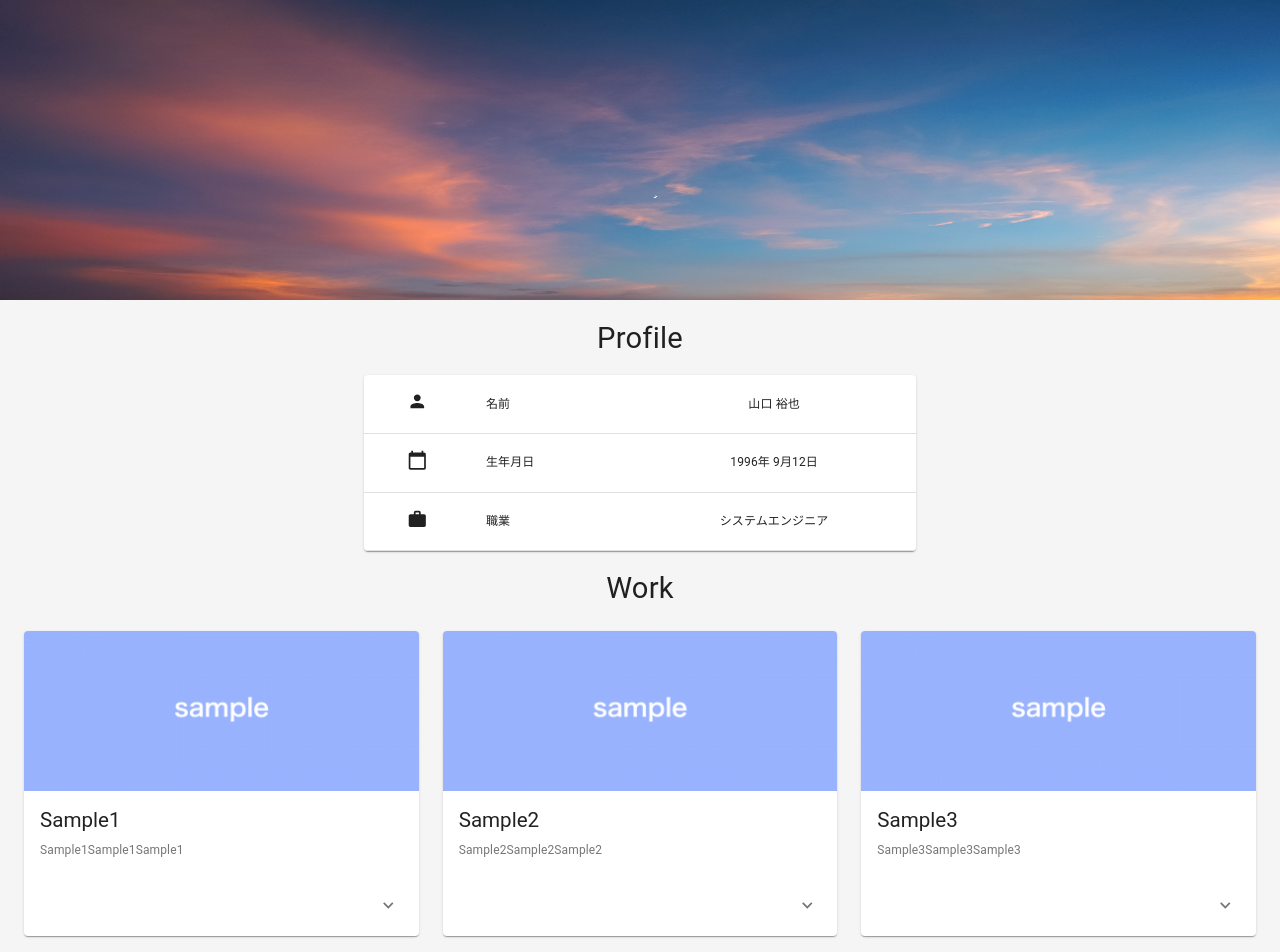
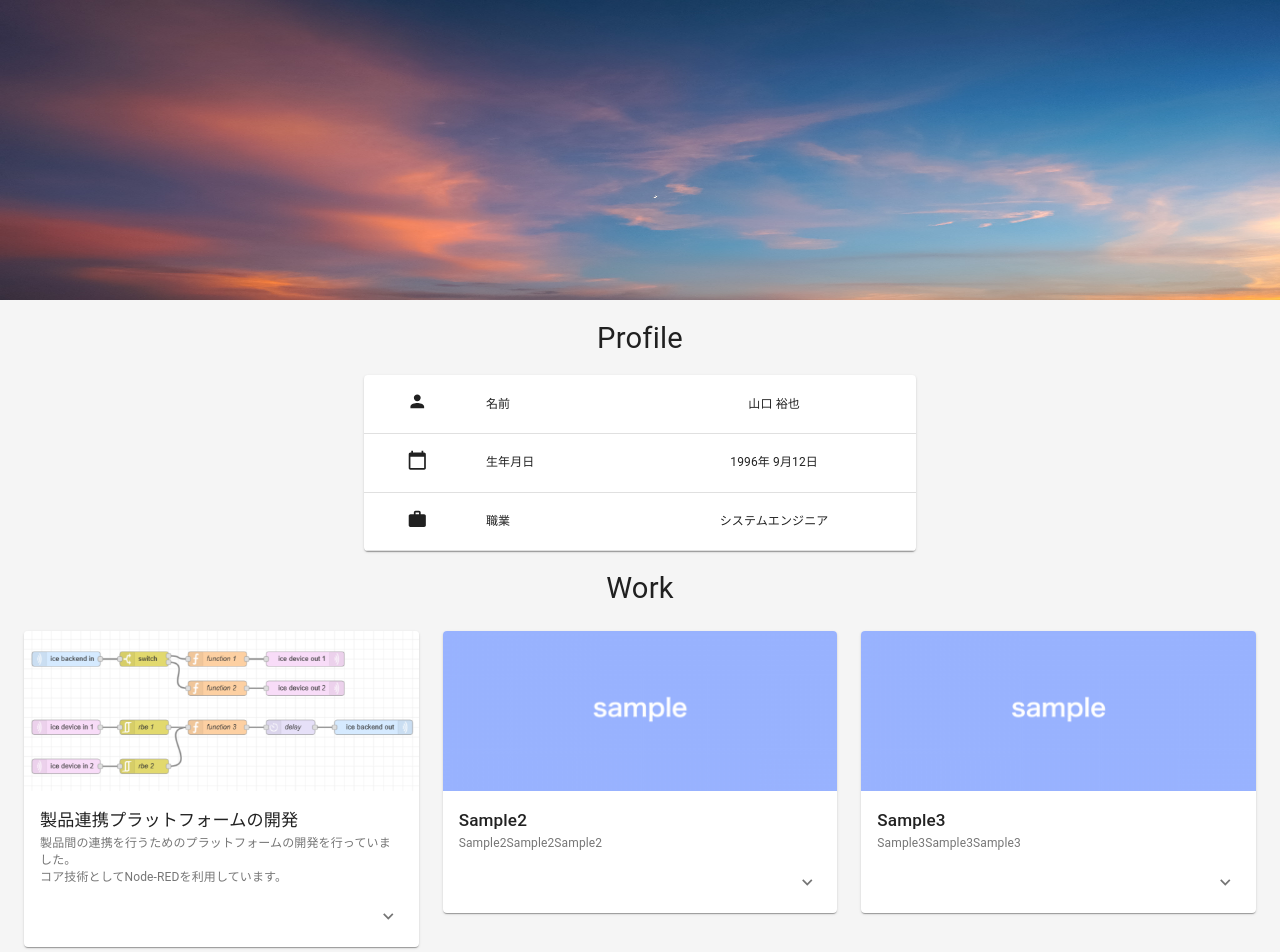
Before and after one commit to takusan64/takusan64.github.io, a React (Create React App) app: page / in a window 1280 px wide. Shown: the top 952 px of the page. Built offline with nearby package versions, Linux system fonts and the light colour scheme.

Commit message:
change interface

```diff
--- a/package.json
+++ b/package.json
@@ -26,7 +26,7 @@
     "build": "react-scripts build",
     "test": "react-scripts test",
     "eject": "react-scripts eject",
-    "deploy": "gh-pages -d build"
+    "deploy": "react-scripts build && gh-pages -d build"
   },
   "homepage": "https://takusan64.github.io/",
   "eslintConfig": {
--- a/src/components/ContentCard.tsx
+++ b/src/components/ContentCard.tsx
@@ -1,5 +1,5 @@
 import React from 'react'
-import { makeStyles , createStyles} from '@material-ui/styles'
+import { makeStyles, createStyles } from '@material-ui/styles'
 import { Theme } from '@material-ui/core/styles/createMuiTheme'
 import { grey } from '@material-ui/core/colors'
 import clsx from 'clsx';
@@ -16,7 +16,7 @@ import {
 import ExpandMoreIcon from '@material-ui/icons/ExpandMore'
 import { ContentCard as IContentCard } from '../utils/interface'
 
-const useStyles = makeStyles((theme: Theme)  =>
+const useStyles = makeStyles((theme: Theme) =>
   createStyles({
     expand: {
       transform: 'rotate(0deg)',
@@ -28,17 +28,30 @@ const useStyles = makeStyles((theme: Theme)  =>
     expandOpen: {
       transform: 'rotate(180deg)',
     },
-    button:{
+    button: {
       '&:hover': {
         background: grey[200]
       },
+    },
+    card_content: {
+      paddingBottom: theme.spacing(0)
+    },
+    card_action: {
+      paddingTop: theme.spacing(0),
+      paddingBottom: theme.spacing(0)
+    },
+    card_content_detail: {
+      paddingTop: theme.spacing(0),
+      "&:last-child": {
+        paddingBottom: theme.spacing(2)
+      }
     }
   }
-))
+  ))
 
 type ContentCardProps = { content_card: IContentCard }
 
-const ContentCard: React.FC<ContentCardProps> = ({content_card}) => {
+const ContentCard: React.FC<ContentCardProps> = ({ content_card }) => {
   const classes = useStyles()
 
   const [expanded, setExpanded] = React.useState(false);
@@ -48,28 +61,30 @@ const ContentCard: React.FC<ContentCardProps> = ({content_card}) => {
   };
 
   return (
-    <Card>
+    <Card className={classes.card_content}>
       <CardMedia
         component="img"
         alt={content_card.title}
         height="160"
         image={content_card.src}
       />
-      <CardContent>
-        <Typography gutterBottom variant="h5" component="h2">
+      <CardContent className={classes.card_content}>
+        <Typography variant="h6">
           {content_card.title}
         </Typography>
-        <Typography variant="body2" color="textSecondary" component="p">
-          {content_card.discription}
-        </Typography>
+        {content_card.discription.map((card_discription, i) =>
+          <Typography variant="body2" color="textSecondary" component="p" key={i}>
+            {card_discription}
+          </Typography>
+        )}
       </CardContent>
       <CardActions disableSpacing>
-        {!content_card.url? (
+        {!content_card.url ? (
           <></>
-          ) : (
+        ) : (
           <Button
-            variant="text"
-            color="primary"
+            variant="contained"
+            color="inherit"
             href={content_card.url}
             target="_blank"
             rel="noopener"
@@ -89,12 +104,12 @@ const ContentCard: React.FC<ContentCardProps> = ({content_card}) => {
           <ExpandMoreIcon />
         </IconButton>
       </CardActions>
-      {!content_card.content_card_detail? (
+      {!content_card.content_card_detail ? (
         <></>
-        ) : (
+      ) : (
         <Collapse in={expanded} timeout="auto" unmountOnExit>
-          <CardContent>
-            <Typography gutterBottom variant="h6"  component="h2">
+          <CardContent className={classes.card_content_detail}>
+            <Typography gutterBottom variant="subtitle1" component="h2">
               {content_card.content_card_detail.title}
             </Typography>
             {content_card.content_card_detail.discription.map((card_detail_discription, i) =>
@@ -104,7 +119,7 @@ const ContentCard: React.FC<ContentCardProps> = ({content_card}) => {
             )}
           </CardContent>
         </Collapse>
-        )}
+      )}
     </Card>
   )
 }
--- a/src/components/Header.tsx
+++ b/src/components/Header.tsx
@@ -27,7 +27,7 @@ const useStyles = makeStyles((theme: Theme) =>
       }
     }
   }
-  ))
+))
 
 type HeaderProps = { header: IHeader }
 
--- a/src/utils/data.ts
+++ b/src/utils/data.ts
@@ -1,52 +1,60 @@
 const data = {
-  header:{
+  header: {
     title: "SiteLogo",
     logo: `${process.env.PUBLIC_URL}/logo172.png`,
     src: `${process.env.PUBLIC_URL}/images/sky.jpg`,
-    contents_name:["Profile", "Work", "Portfolio"]
+    contents_name: ["Profile", "Work", "Portfolio"]
   },
-  contents:[
+  contents: [
     {
       type: "table",
-      content:{
+      content: {
         title: "Profile",
         discription: "ContentTable",
-        content_table:[
+        content_table: [
           {
-            title:"名前",
-            discription:"山口 裕也",
-            icon:"Person"
+            title: "名前",
+            discription: "山口 裕也",
+            icon: "Person"
           },
           {
-            title:"生年月日",
-            discription:"1996年 9月12日",
-            icon:"CalendarToday"
+            title: "生年月日",
+            discription: "1996年 9月12日",
+            icon: "CalendarToday"
           },
           {
-            title:"職業",
-            discription:"システムエンジニア",
-            icon:"Work"
+            title: "職業",
+            discription: "システムエンジニア",
+            icon: "Work"
           }
         ]
       }
     },
     {
       type: "card",
-      content:{
+      content: {
         title: "Work",
         content_card: [
           {
-            title: "Sample1",
-            discription: "Sample1Sample1Sample1",
-            src: `${process.env.PUBLIC_URL}/images/sample.png`,
+            title: "製品連携プラットフォームの開発",
+            discription: [
+              "製品間の連携を行うためのプラットフォームの開発を行っていました。",
+              "コア技術としてNode-REDを利用しています。"
+            ],
+            src: `${process.env.PUBLIC_URL}/images/work1.png`,
             content_card_detail: {
-              title: "detail1",
-              discription: ["https://github.com/takusan64"]
+              title: "仕様技術",
+              discription: [
+                "プログラム言語：Node.js/Python",
+                "通信プロトコル：HTTP/MQTT/WebSocket",
+                "開発環境：Git/Docker",
+                "OS：Winodws/Linux(RaspberryPi)"
+              ]
             }
           },
           {
             title: "Sample2",
-            discription: "Sample2Sample2Sample2",
+            discription: ["Sample2Sample2Sample2"],
             src: `${process.env.PUBLIC_URL}/images/sample.png`,
             content_card_detail: {
               title: "detail2",
@@ -55,7 +63,7 @@ const data = {
           },
           {
             title: "Sample3",
-            discription: "Sample3Sample3Sample3",
+            discription: ["Sample3Sample3Sample3"],
             src: `${process.env.PUBLIC_URL}/images/sample.png`,
             content_card_detail: {
               title: "detail3",
@@ -67,14 +75,14 @@ const data = {
     },
     {
       type: "card",
-      content:{
+      content: {
         title: "Portfolio",
         content_card: [
           {
             title: "Sample1",
-            discription: "Sample1Sample1Sample1",
+            discription: ["Sample1Sample1Sample1"],
             src: `${process.env.PUBLIC_URL}/images/sample.png`,
-            url:"https://github.com/takusan64",
+            url: "https://github.com/takusan64",
             content_card_detail: {
               title: "detail1",
               discription: ["https://github.com/takusan64"]
@@ -82,9 +90,9 @@ const data = {
           },
           {
             title: "Sample2",
-            discription: "Sample2Sample2Sample2",
+            discription: ["Sample2Sample2Sample2"],
             src: `${process.env.PUBLIC_URL}/images/sample.png`,
-            url:"https://github.com/takusan64",
+            url: "https://github.com/takusan64",
             content_card_detail: {
               title: "detail2",
               discription: ["detail2detail2detail2"]
@@ -92,9 +100,9 @@ const data = {
           },
           {
             title: "Sample3",
-            discription: "Sample3Sample3Sample3",
+            discription: ["Sample3Sample3Sample3"],
             src: `${process.env.PUBLIC_URL}/images/sample.png`,
-            url:"https://github.com/takusan64",
+            url: "https://github.com/takusan64",
             content_card_detail: {
               title: "detail3",
               discription: ["detail3detail3detail3"]
@@ -104,23 +112,23 @@ const data = {
       }
     }
   ],
-  footer:{
-    copy_right:"Copyright © 2021 @takusan64 All Rights Resarved.",
-    contacts:[
+  footer: {
+    copy_right: "Copyright © 2021 @takusan64 All Rights Resarved.",
+    contacts: [
       {
-        src:`${process.env.PUBLIC_URL}/images/github-icon.png`,
-        url:"https://github.com/takusan64",
-        discription:"GitHubのマイページ"
+        src: `${process.env.PUBLIC_URL}/images/github-icon.png`,
+        url: "https://github.com/takusan64",
+        discription: "GitHubのマイページ"
       },
       {
-        src:`${process.env.PUBLIC_URL}/images/youtube-icon.png`,
-        url:"https://www.youtube.com/channel/UCM8zpiYU0TBTuPXOQ18JdeQ",
-        discription:"Youtubeのマイページ"
+        src: `${process.env.PUBLIC_URL}/images/youtube-icon.png`,
+        url: "https://www.youtube.com/channel/UCM8zpiYU0TBTuPXOQ18JdeQ",
+        discription: "Youtubeのマイページ"
       },
       {
-        src:`${process.env.PUBLIC_URL}/images/qiita-icon.png`,
-        url:"https://qiita.com/takusan64",
-        discription:"Qiitaのマイページ"
+        src: `${process.env.PUBLIC_URL}/images/qiita-icon.png`,
+        url: "https://qiita.com/takusan64",
+        discription: "Qiitaのマイページ"
       }
     ]
   }
--- a/src/utils/interface.ts
+++ b/src/utils/interface.ts
@@ -1,3 +1,5 @@
+import React from 'react'
+
 export interface Header {
     title: string,
     logo: string,
@@ -18,7 +20,7 @@ export interface ContentTable {
 
 export interface ContentCard {
     title: string,
-    discription: string,
+    discription: string[],
     src: string,
     url?: string,
     content_card_detail?: ContentCardDetail
```
Also changed, not shown: public/images/work1.png (added).
